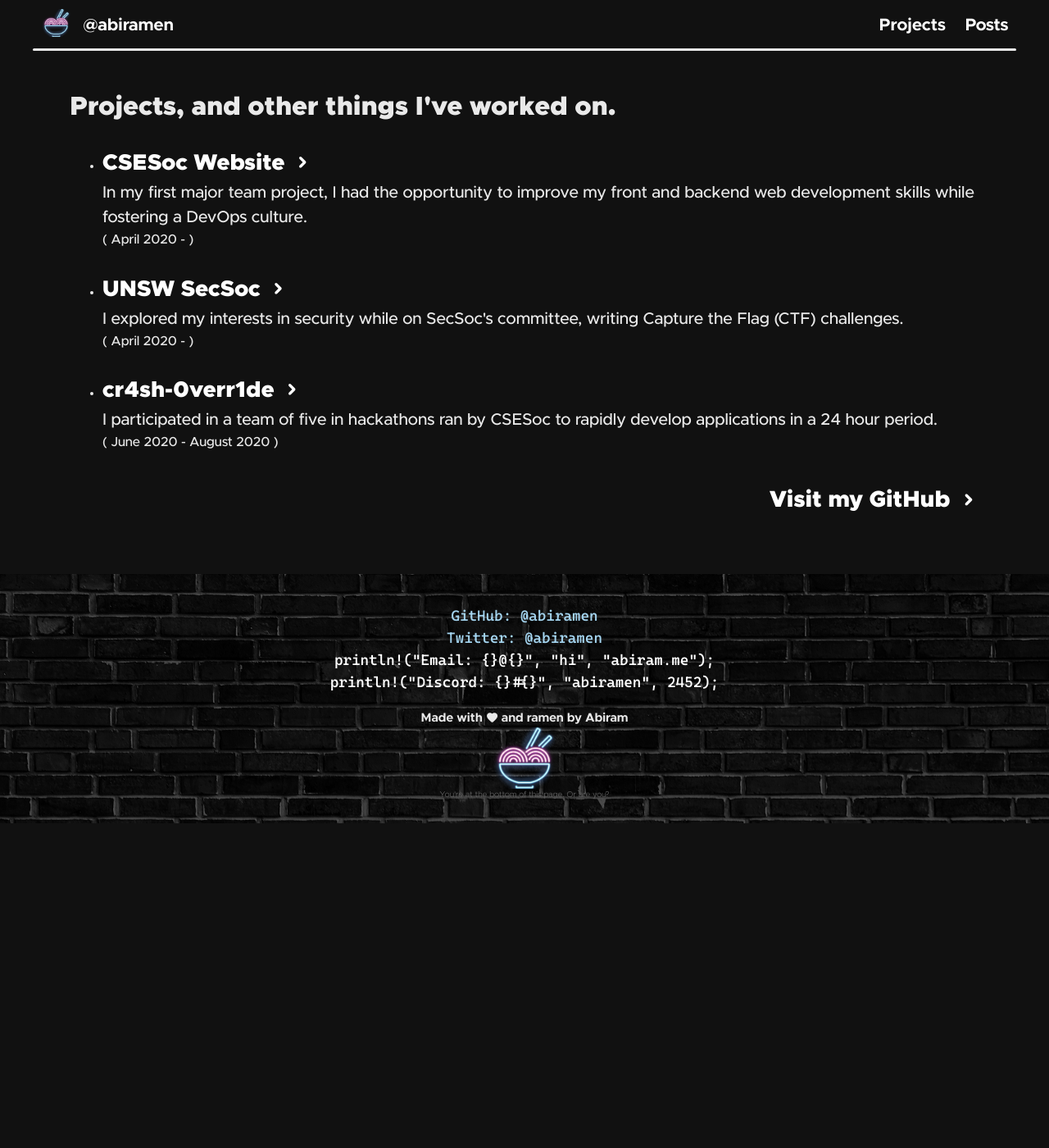
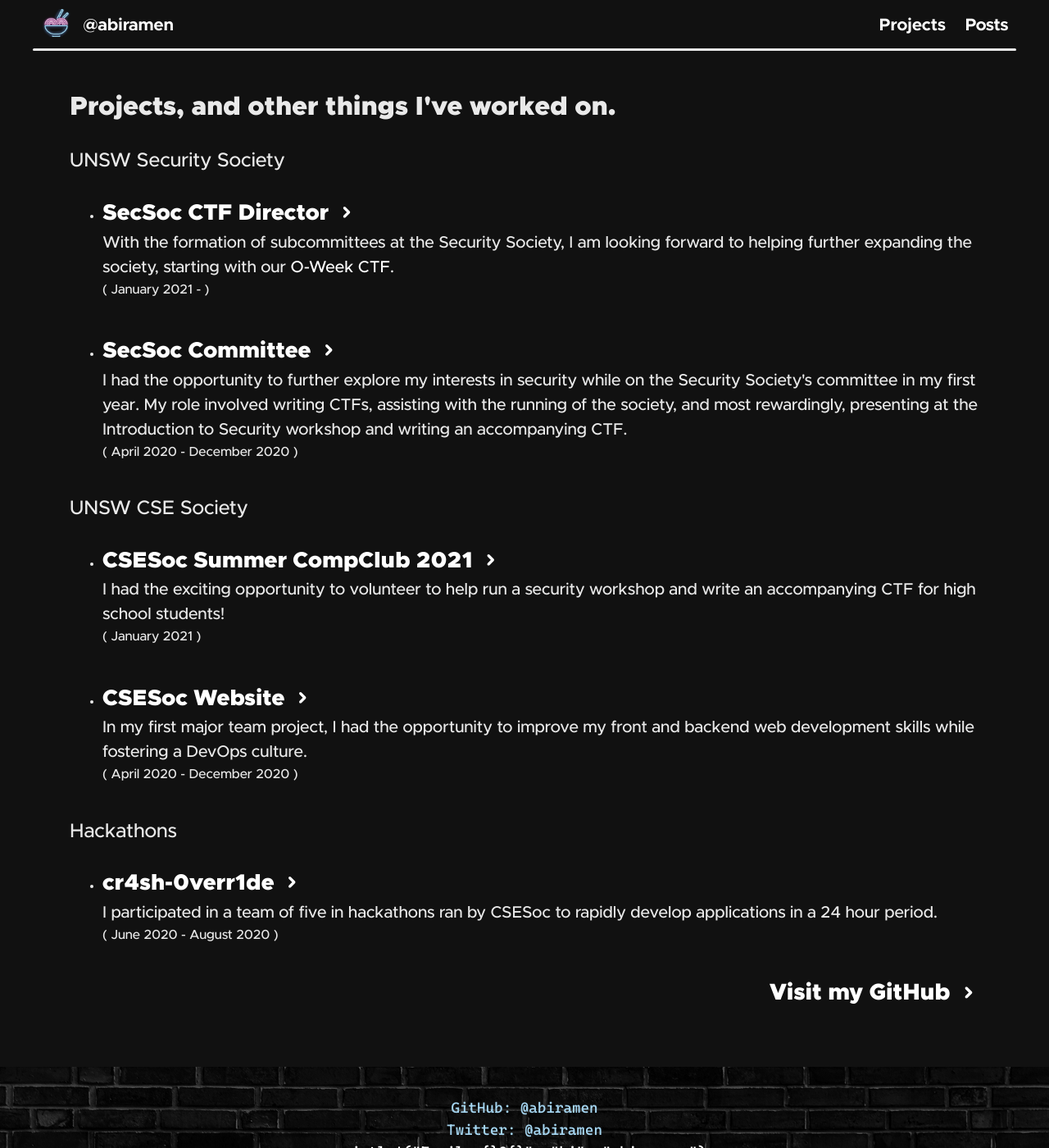
Before and after one commit to jeffreydyao/abiramen.github.io, a Jekyll site: the page built from projects.html, in a window 1280 px wide and 1400 px high. Shown: the whole window at 82% size. Built offline with Jekyll 4.4.1, drawn with Linux system fonts in a browser that asks for light colours; nearby versions of some CDN libraries.

Commit message:
Update projects

```diff
--- a/_data/projects.yaml
+++ b/_data/projects.yaml
@@ -1,17 +1,33 @@
-- title: CSESoc Website
-  time: April 2020 -
-  short: csesoc
-  desc: In my first major team project, I had the opportunity to improve my front and backend web development skills while fostering a DevOps culture.
-  permalink: https://github.com/csesoc/csesoc.unsw.edu.au/tree/dev/
-
-- title: UNSW SecSoc
-  time: April 2020 -
-  short: secsoc
-  desc: I explored my interests in security while on SecSoc's committee, writing Capture the Flag (CTF) challenges.
-  permalink: https://unswsecurity.com/
-
-- title: cr4sh-0verr1de
-  time: June 2020 - August 2020
-  short: hackathon
-  desc: I participated in a team of five in hackathons ran by CSESoc to rapidly develop applications in a 24 hour period.
-  permalink: "https://github.com/cr4sh-0verr1ders"
+- group: UNSW Security Society
+  link: https://unswsecurity.com
+  list:
+    - title: SecSoc CTF Director
+      time: January 2021 -
+      short: secsoc-2021
+      desc: "With the formation of subcommittees at the Security Society, I am looking forward to helping further expanding the society, starting with our <a href='https://github.com/unswsecuritysociety/2021-oweek-ctf' rel='noopener noreferrer nofollower'>O-Week CTF</a>."
+      permalink: https://unswsecurity.com/team
+    - title: SecSoc Committee
+      time: April 2020 - December 2020
+      short: secsoc-2020
+      desc: I had the opportunity to further explore my interests in security while on the Security Society's committee in my first year. My role involved writing CTFs, assisting with the running of the society, and most rewardingly, presenting at the Introduction to Security workshop and writing an accompanying CTF.
+      permalink: https://unswsecurity.com/team
+- group: UNSW CSE Society
+  link: https://csesoc.org.au
+  list:
+    - title: CSESoc Summer CompClub 2021
+      time: January 2021
+      short: compclub-2021
+      desc: I had the exciting opportunity to volunteer to help run a security workshop and write an accompanying CTF for high school students!
+      permalink: https://www.abiram.me/compclub-2021
+    - title: CSESoc Website
+      time: April 2020 - December 2020
+      short: csesoc-website
+      desc: In my first major team project, I had the opportunity to improve my front and backend web development skills while fostering a DevOps culture.
+      permalink: https://github.com/csesoc/csesoc.unsw.edu.au/tree/dev/
+- group: Hackathons
+  list:
+    - title: cr4sh-0verr1de
+      time: June 2020 - August 2020
+      short: cr4sh-0verr1de
+      desc: I participated in a team of five in hackathons ran by CSESoc to rapidly develop applications in a 24 hour period.
+      permalink: https://github.com/cr4sh-0verr1ders
--- a/projects.html
+++ b/projects.html
@@ -6,15 +6,24 @@
 <section id="page-section">
     <div class="container">
         <h2>Projects, and other things I've worked on.</h2>
-        <ul id = "project-list">
-        {% for project in site.data.projects %}
+        {% for item in site.data.projects %}
+        <h4>{{ item.group }}</h4>
+        {% for project in item.list %}
+            <ul id = "project-list">
                 <li class = "descripted-item">
-                    <a href = "{{ project.permalink }}" target="_blank"><span class="project-title">{{ project.title }} <span class="icon">keyboard_arrow_right</span></span></a><br>
+                    <a href = "{{ project.permalink }}" target="_blank" rel="noopener noreferrer nofollow"><span class="project-title">{{ project.title }} <span class="icon">keyboard_arrow_right</span></span></a><br>
                     <div class = "item-desc">{{ project.desc }}</div>
                     <span class="item-time">( {{ project.time }} )</span>
                 </li>
-                {% endfor %}
-        </ul>
+            </ul>
+            {% endfor %}
+        {% endfor %}
         <h3 class="ralign"><a href="https://github.com/abiramen" target="_blank">Visit my GitHub <span class="icon">keyboard_arrow_right</span></a></h3>
     </div>
 </section>
+
+<style>
+    h2 {
+        margin-bottom: 2rem;
+    }
+</style>
```
